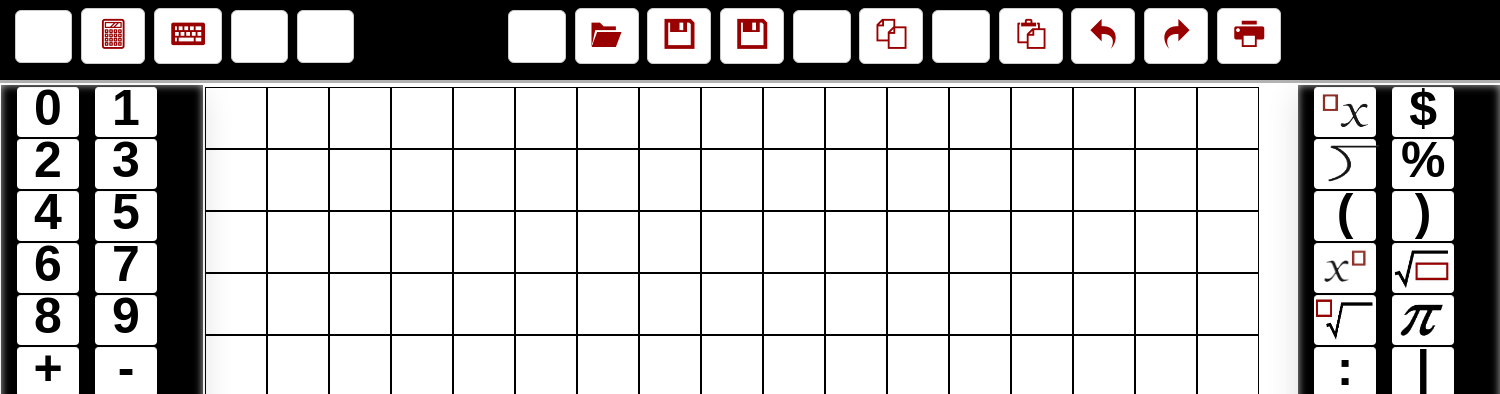
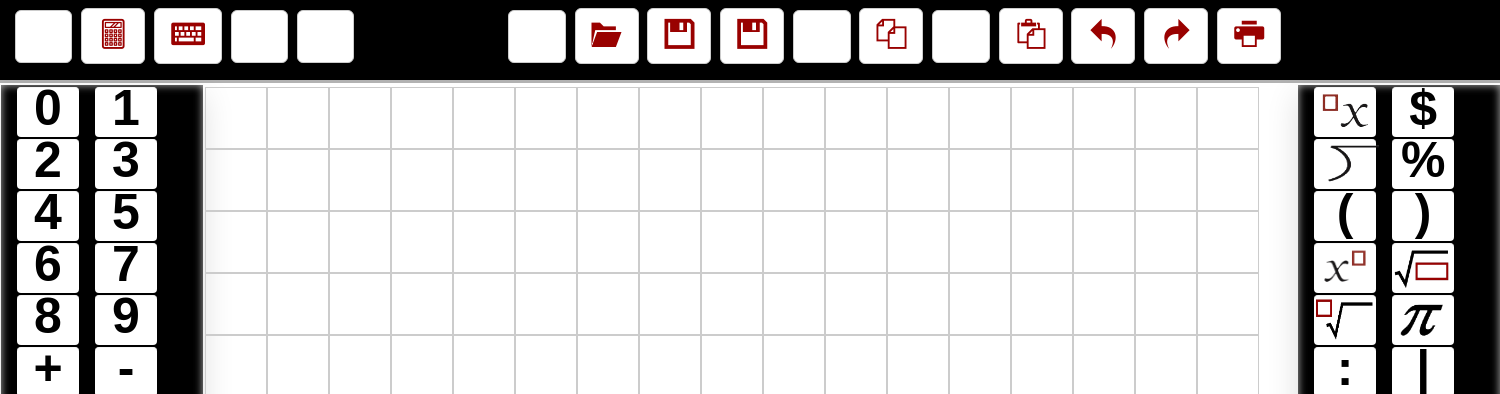
Before and after one commit to medmelki/mathtutor, an Electron app: page index.html in a window 1500 px wide. Shown: the top 394 px of the page. Drawn offline with Linux system fonts and the light colour scheme; files whose address does not match are found by name.

Commit message:
Update grid style

```diff
--- a/css/board-style.css
+++ b/css/board-style.css
@@ -1,6 +1,6 @@
 .cell {
     position: relative;
-    border: 1px solid #000;
+    border: 1px solid #cccccc;
     width: 62px;
     height: 62px;
     float: left;
```
